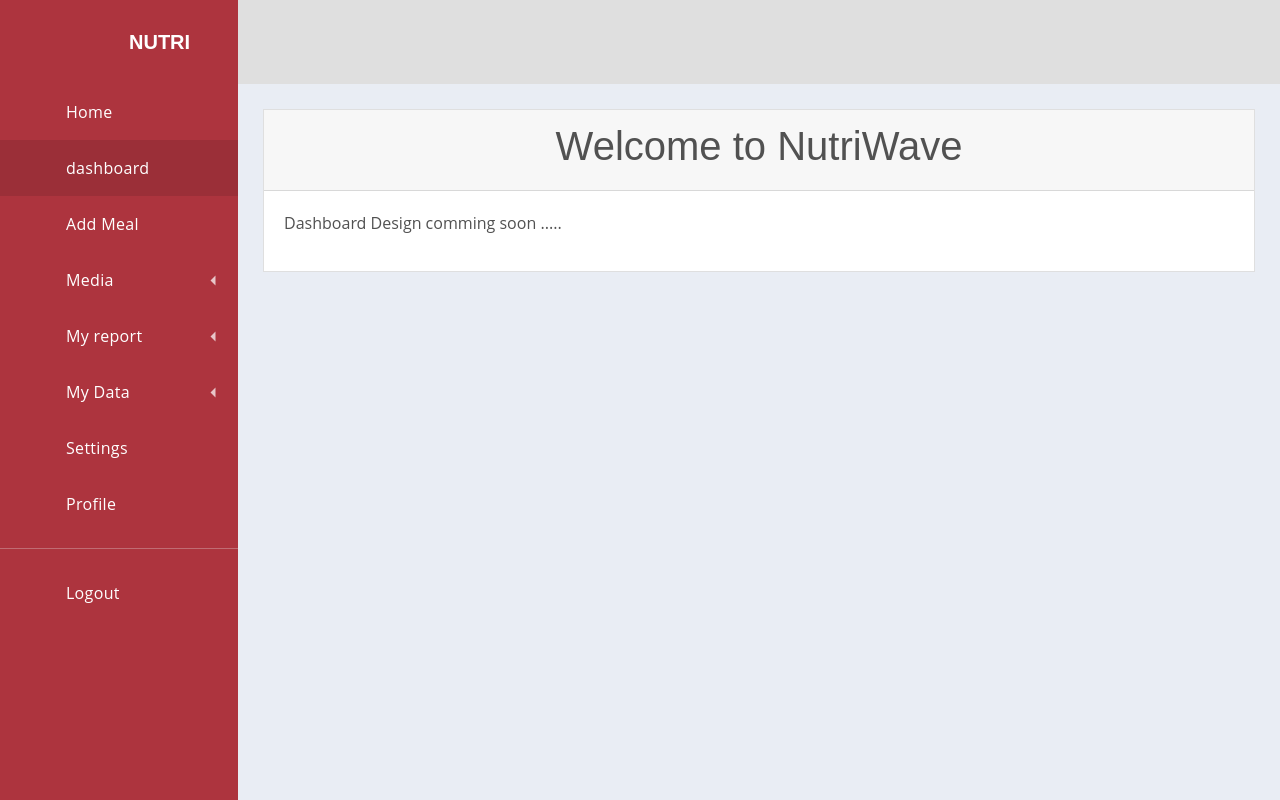
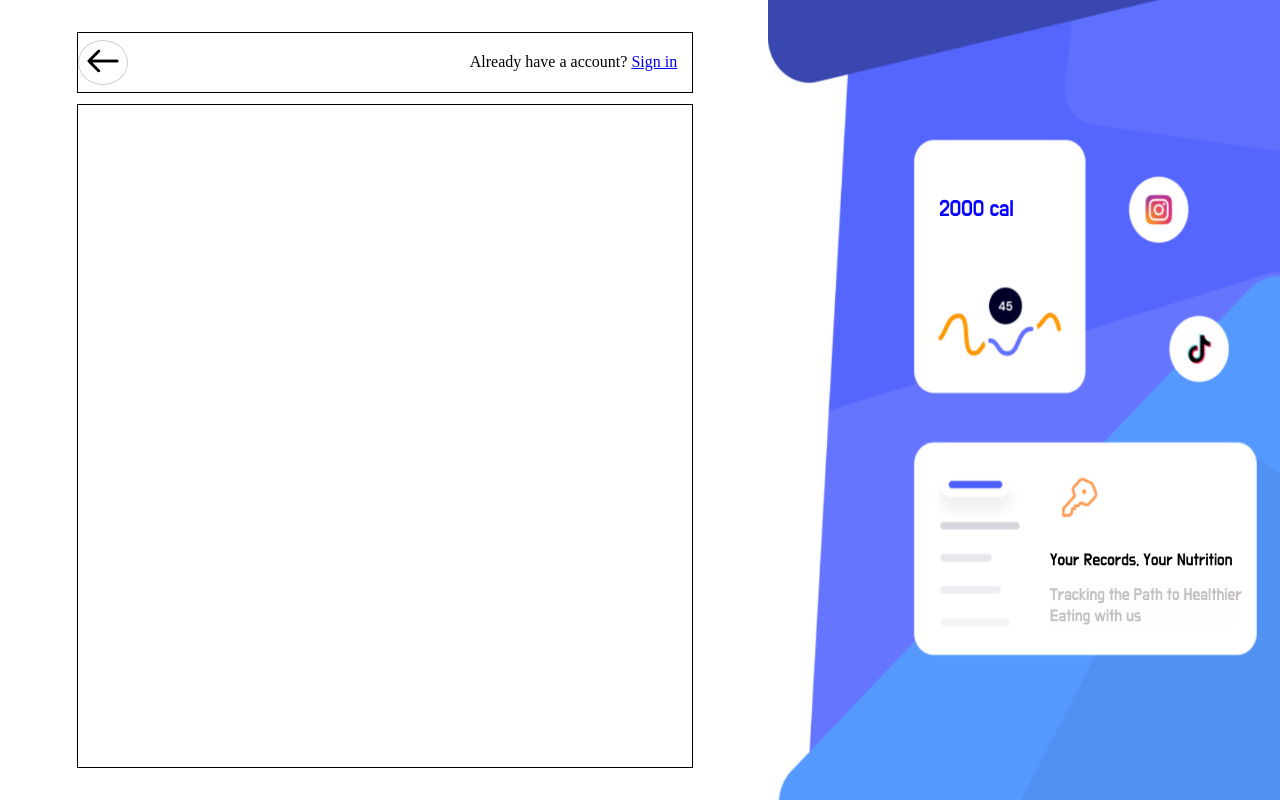
Before and after one commit to kalviumcommunity/S51_Jayavarsan_Capstone_NutriWave, a React (Vite) app in the folder frontend/: page /signup in a window 1280 px wide. Built offline with nearby package versions, Linux system fonts and the light colour scheme; a web font is replaced by a local one.

Commit message:
added banner to my signup page

```diff
--- a/frontend/src/App.css
+++ b/frontend/src/App.css
@@ -1,4 +1,4 @@
-:root {
+/* :root {
     --font-family-sans-serif: "Open Sans", -apple-system, BlinkMacSystemFont,
     "Segoe UI", Roboto, "Helvetica Neue", Arial, sans-serif, "Apple Color Emoji",
     "Segoe UI Emoji", "Segoe UI Symbol", "Noto Color Emoji";
@@ -435,4 +435,4 @@
     .dashboard-compact .dashboard-toolbar {
         left: 0;
     }
-  }
+  } */
--- a/frontend/src/App.jsx
+++ b/frontend/src/App.jsx
@@ -7,14 +7,14 @@ import Dashboard from "./Dashboard";
 
 function App() {
   return (
-    // <BrowserRouter>
-    //   <Routes>
-    //     <Route path="/" element={<Navbar />} />
-    //     <Route path="/signup" element={<Signup />} />
-    //   </Routes>
-    // </BrowserRouter>
+    <BrowserRouter>
+      <Routes>
+        <Route path="/" element={<Navbar />} />
+        <Route path="/signup" element={<Signup />} />
+      </Routes>
+    </BrowserRouter>
     // < APitest/>
-    < Dashboard/>
+    // < Dashboard/>
   );
 }
 
--- a/frontend/src/Components/Signup.jsx
+++ b/frontend/src/Components/Signup.jsx
@@ -1,9 +1,29 @@
 import React from 'react'
+import '../styles/Signup.css'
+import banner from '../assets/signupbanner.png'
+import backicon from '../assets/back.png'
+import { Link } from 'react-router-dom'
 
 function Signup() {
   return (
-    <div>This is Signup page
-        <p>Design comming soon .....</p>
+    <div className='signup_container_div'>
+
+      <div className='signup_form_div'>
+        <div className='signup_from_main_sub_div'>
+          <div className='signup_form_backdiv'>
+            <Link to='/'><button><img src={backicon} alt="" /></button></Link>
+            <div>
+              <span>Already have a account? <Link> <span className='signin_button_signup'>Sign in</span>  </Link> </span>
+            </div>
+          </div>
+          <div className='signup_form_mainsignup_option_div'>
+
+          </div>
+        </div>
+      </div>
+      <div className='signup_banner_div'>
+        <img src={banner} alt="Banner" />
+      </div>
     </div>
   )
 }
--- /dev/null
+++ b/frontend/src/styles/Signup.css
@@ -0,0 +1,75 @@
+
+.signup_container_div{
+    /* border: 1px solid black; */
+    width: 100vw;
+    height: 100vh;
+    overflow: hidden;
+    display: flex;
+    justify-content: space-between;
+}
+.signup_banner_div{
+    /* border: 1px solid black; */
+    height: 100%;
+    width: 40%;
+}
+.signup_form_div{
+    /* border: 1px solid red; */
+    width: 60%;
+    height: 100%;
+    display: flex;
+    justify-content: center;
+    align-items: center;
+}
+.signup_banner_div img{
+    height: 100%;
+    width: 100%;
+}
+.signup_from_main_sub_div{
+    /* border: 1px solid black; */
+    height: 92%;
+    width: 80%;
+    display: flex;
+    flex-direction: column;
+    justify-content: space-between;
+}
+
+.signup_form_backdiv{
+    border: 1px solid black;
+    width: 100%;
+    height: 8%;
+    display: flex;
+    justify-content: space-between;
+    align-items: center;
+}
+.signup_form_backdiv button{
+    width: 50px;
+    height: 45px;
+    border-radius: 50%;
+    border:1px solid  rgb(210, 206, 206);
+    background-color: white;
+}
+
+.signup_form_backdiv img{
+    height: 80%;
+}
+.signup_form_backdiv div{
+    margin-right: 15px;
+}
+
+.signup_form_mainsignup_option_div{
+    border: 1px solid black;
+    width: 100%;
+    height: 90%;
+}
+
+
+
+
+
+@media only screen and (max-width: 768px) {
+    .signup_banner_div {
+        display: none; }
+    .signup_form_div {
+        width: 100%;
+    }
+}
```
Also changed, not shown: frontend/src/assets/back.png (added), frontend/src/assets/signupbanner.png (added).
